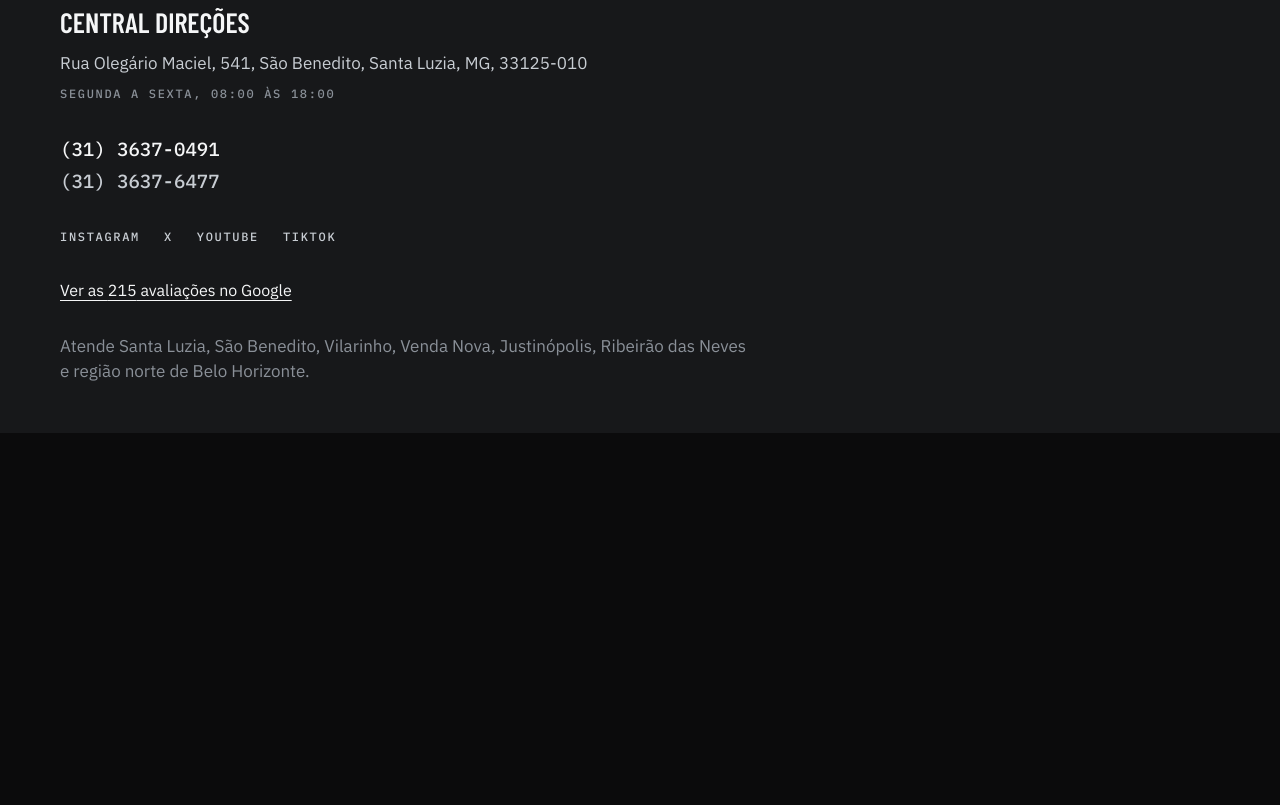
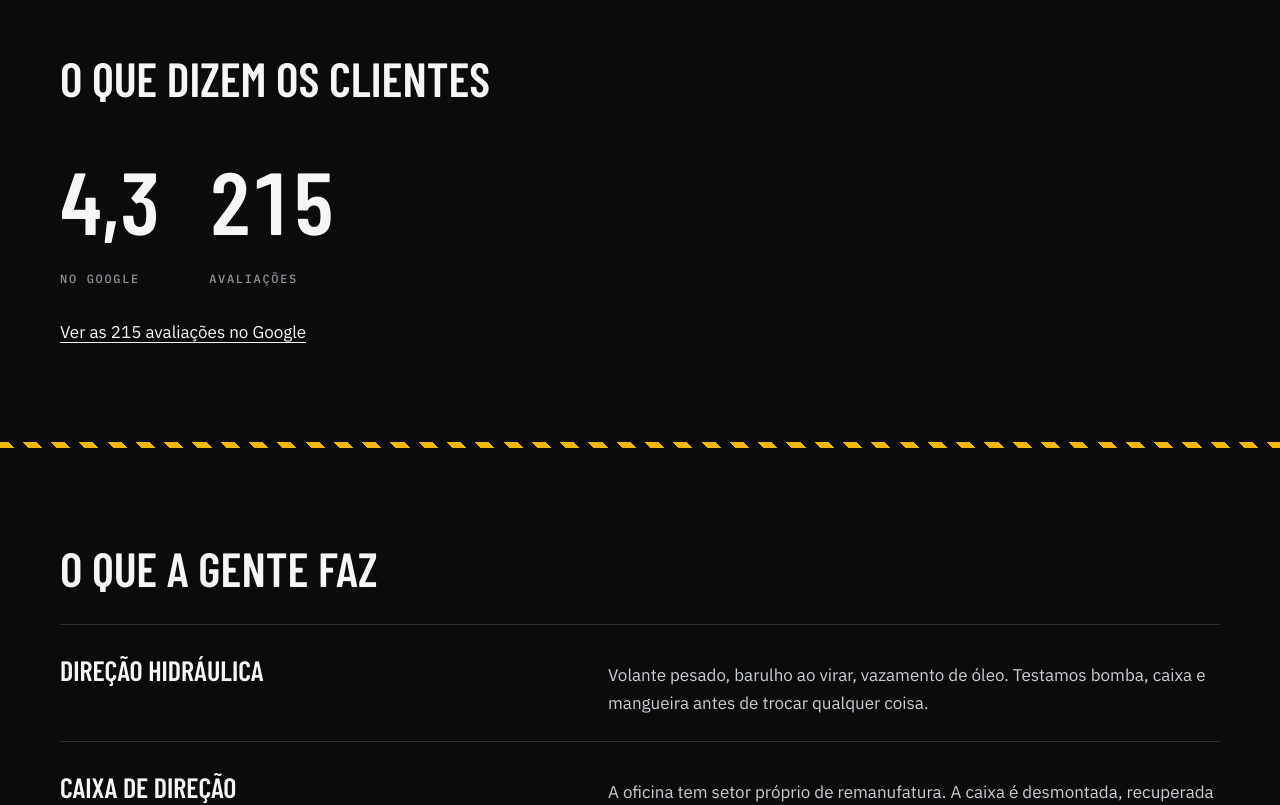
Before and after one commit to YurissCG/Central-Dire-es, a Next.js app: page / in a window 1280 px wide. Shown: the part 1480-2285 px from the top of the page. Before the commit the page ends 1913 px from the top, so only its background shows below. Built offline with nearby package versions, Linux system fonts and the light colour scheme.

Commit message:
completa secoes da home

```diff
--- a/src/app/page.tsx
+++ b/src/app/page.tsx
@@ -1,11 +1,22 @@
 import { Hero } from "@/components/secoes/Hero";
 import { PainelDiagnostico } from "@/components/diagnostico/PainelDiagnostico";
+import { ProvaSocial } from "@/components/secoes/ProvaSocial";
+import { GradeServicos } from "@/components/secoes/GradeServicos";
+import { ComoFunciona } from "@/components/secoes/ComoFunciona";
+import { Localizacao } from "@/components/secoes/Localizacao";
 
 export default function Home() {
   return (
     <>
       <Hero />
+      <div className="faixa-zebrada" aria-hidden="true" />
       <PainelDiagnostico />
+      <ProvaSocial />
+      <div className="faixa-zebrada" aria-hidden="true" />
+      <GradeServicos />
+      <ComoFunciona />
+      <div className="faixa-zebrada" aria-hidden="true" />
+      <Localizacao />
     </>
   );
 }
--- /dev/null
+++ b/src/components/secoes/ComoFunciona.tsx
@@ -0,0 +1,29 @@
+const PASSOS = [
+  { numero: "01", texto: "Você chega ou manda mensagem" },
+  { numero: "02", texto: "A gente inspeciona e mostra o que achou" },
+  { numero: "03", texto: "Orçamento antes de começar" },
+  { numero: "04", texto: "Serviço feito e testado" },
+];
+
+export function ComoFunciona() {
+  return (
+    <section className="mx-auto w-full max-w-[1200px] px-5 py-16 md:py-24">
+      <h2 className="font-display text-h2 uppercase leading-none text-branco">Como funciona</h2>
+
+      <ol className="mt-8 grid gap-8 md:grid-cols-4 md:gap-6">
+        {PASSOS.map((passo) => (
+          <li key={passo.numero} className="flex flex-col gap-2">
+            <span
+              className="font-mono text-h3 text-amarelo"
+              style={{ fontVariantNumeric: "tabular-nums" }}
+              aria-hidden="true"
+            >
+              {passo.numero}
+            </span>
+            <span className="text-corpo-lg text-branco">{passo.texto}</span>
+          </li>
+        ))}
+      </ol>
+    </section>
+  );
+}
--- /dev/null
+++ b/src/components/secoes/ContadorNumero.tsx
@@ -0,0 +1,58 @@
+"use client";
+
+import { useEffect, useRef, useState } from "react";
+
+interface ContadorNumeroProps {
+  valor: number;
+  className?: string;
+  decimalSeparator?: string;
+  duracaoMs?: number;
+}
+
+export function ContadorNumero({
+  valor,
+  className,
+  decimalSeparator = ".",
+  duracaoMs = 1200,
+}: ContadorNumeroProps) {
+  const [exibido, setExibido] = useState(valor);
+  const refSpan = useRef<HTMLSpanElement>(null);
+  const jaAnimouRef = useRef(false);
+
+  useEffect(() => {
+    const elemento = refSpan.current;
+    if (!elemento || jaAnimouRef.current) return;
+
+    if (window.matchMedia("(prefers-reduced-motion: reduce)").matches) return;
+
+    const observer = new IntersectionObserver(
+      ([entrada]) => {
+        if (!entrada.isIntersecting || jaAnimouRef.current) return;
+        jaAnimouRef.current = true;
+        observer.disconnect();
+
+        const inicio = performance.now();
+        setExibido(0);
+
+        function passo(agora: number) {
+          const progresso = Math.min((agora - inicio) / duracaoMs, 1);
+          setExibido(valor * progresso);
+          if (progresso < 1) requestAnimationFrame(passo);
+        }
+        requestAnimationFrame(passo);
+      },
+      { threshold: 0.3 },
+    );
+    observer.observe(elemento);
+    return () => observer.disconnect();
+  }, [valor, duracaoMs]);
+
+  const decimais = valor % 1 !== 0 ? 1 : 0;
+  const texto = exibido.toFixed(decimais).replace(".", decimalSeparator);
+
+  return (
+    <span ref={refSpan} className={className} style={{ fontVariantNumeric: "tabular-nums" }}>
+      {texto}
+    </span>
+  );
+}
--- /dev/null
+++ b/src/components/secoes/GradeServicos.tsx
@@ -0,0 +1,33 @@
+import Link from "next/link";
+import { SERVICOS } from "@/content/servicos";
+import { cn } from "@/lib/utils";
+
+const FOCO =
+  "focus-visible:outline focus-visible:outline-2 focus-visible:outline-offset-2 focus-visible:outline-amarelo";
+
+export function GradeServicos() {
+  return (
+    <section className="mx-auto w-full max-w-[1200px] px-5 py-16 md:py-24">
+      <h2 className="font-display text-h2 uppercase leading-none text-branco">O que a gente faz</h2>
+
+      <ul className="mt-8 flex flex-col divide-y divide-grafite-borda border-t border-grafite-borda">
+        {SERVICOS.map((servico) => (
+          <li key={servico.slug}>
+            <Link
+              href={`/servicos/${servico.slug}`}
+              className={cn(
+                "flex flex-col gap-2 py-6 md:flex-row md:items-baseline md:justify-between md:gap-8",
+                FOCO,
+              )}
+            >
+              <span className="shrink-0 font-display text-h3 uppercase text-branco md:w-[280px]">
+                {servico.nome}
+              </span>
+              <span className="max-w-[60ch] text-corpo leading-[1.65] text-aco">{servico.resumo}</span>
+            </Link>
+          </li>
+        ))}
+      </ul>
+    </section>
+  );
+}
--- /dev/null
+++ b/src/components/secoes/Localizacao.tsx
@@ -0,0 +1,69 @@
+import { Clock, MapPin, Phone } from "lucide-react";
+import { NEGOCIO } from "@/content/negocio";
+import { linkGoogleMapsBusca } from "@/lib/maps";
+import { cn } from "@/lib/utils";
+
+const FOCO =
+  "focus-visible:outline focus-visible:outline-2 focus-visible:outline-offset-2 focus-visible:outline-amarelo";
+
+export function Localizacao() {
+  return (
+    <section className="mx-auto w-full max-w-[1200px] px-5 py-16 md:py-24">
+      <h2 className="font-display text-h2 uppercase leading-none text-branco">Onde a gente fica</h2>
+
+      <p className="mt-4 max-w-[68ch] text-corpo-lg leading-[1.65] text-aco">
+        {NEGOCIO.endereco.logradouro}, {NEGOCIO.endereco.numero}, {NEGOCIO.endereco.bairro}.{" "}
+        {NEGOCIO.endereco.referencia}.
+      </p>
+
+      <div className="mt-8 grid gap-6 md:grid-cols-2">
+        <a
+          href={linkGoogleMapsBusca(`${NEGOCIO.nome}, ${NEGOCIO.endereco.completo}`)}
+          target="_blank"
+          rel="noopener noreferrer"
+          className={cn(
+            "superficie flex min-h-[220px] flex-col items-start justify-between gap-4 p-6 transition-colors hover:border-amarelo",
+            FOCO,
+          )}
+        >
+          <MapPin aria-hidden="true" className="size-8 text-amarelo" />
+          <div>
+            <p className="text-corpo-lg text-branco">{NEGOCIO.endereco.completo}</p>
+            <p className="etiqueta mt-2 text-aco-fosco">Abrir no Google Maps</p>
+          </div>
+        </a>
+
+        <div className="flex flex-col gap-6">
+          <div className="superficie flex items-start gap-3 p-5">
+            <Clock aria-hidden="true" className="mt-0.5 size-5 shrink-0 text-amarelo" />
+            <div>
+              <p className="etiqueta text-aco-fosco">Horário</p>
+              <p className="text-corpo-lg text-branco">{NEGOCIO.horario.texto}</p>
+            </div>
+          </div>
+
+          <div className="superficie flex items-start gap-3 p-5">
+            <Phone aria-hidden="true" className="mt-0.5 size-5 shrink-0 text-amarelo" />
+            <div
+              className="flex flex-col gap-1 font-mono text-corpo-lg"
+              style={{ fontVariantNumeric: "tabular-nums" }}
+            >
+              <a
+                href={`tel:${NEGOCIO.contato.telefonePrincipal}`}
+                className={cn("w-fit text-branco hover:text-amarelo", FOCO)}
+              >
+                {NEGOCIO.contato.telefonePrincipalFormatado}
+              </a>
+              <a
+                href={`tel:${NEGOCIO.contato.telefoneSecundario}`}
+                className={cn("w-fit text-aco hover:text-amarelo", FOCO)}
+              >
+                {NEGOCIO.contato.telefoneSecundarioFormatado}
+              </a>
+            </div>
+          </div>
+        </div>
+      </div>
+    </section>
+  );
+}
--- /dev/null
+++ b/src/components/secoes/ProvaSocial.tsx
@@ -0,0 +1,48 @@
+import { NEGOCIO } from "@/content/negocio";
+import { DEPOIMENTOS } from "@/content/depoimentos";
+import { linkGoogleMapsBusca } from "@/lib/maps";
+import { ContadorNumero } from "./ContadorNumero";
+
+export function ProvaSocial() {
+  return (
+    <section className="mx-auto w-full max-w-[1200px] px-5 py-16 md:py-24">
+      <h2 className="font-display text-h2 uppercase leading-none text-branco">O que dizem os clientes</h2>
+
+      <div className="mt-8 flex flex-wrap gap-x-12 gap-y-6">
+        <div>
+          <ContadorNumero
+            valor={NEGOCIO.provaSocial.notaGoogle}
+            decimalSeparator=","
+            className="font-display text-display text-branco"
+          />
+          <p className="etiqueta mt-1 text-aco-fosco">No Google</p>
+        </div>
+        <div>
+          <ContadorNumero valor={NEGOCIO.provaSocial.totalAvaliacoesGoogle} className="font-display text-display text-branco" />
+          <p className="etiqueta mt-1 text-aco-fosco">Avaliações</p>
+        </div>
+      </div>
+
+      {DEPOIMENTOS.length > 0 && (
+        <div className="mt-10 grid gap-4 md:grid-cols-3">
+          {DEPOIMENTOS.map((depoimento) => (
+            <div key={depoimento.autor} className="superficie flex flex-col gap-2 p-5">
+              <p className="etiqueta text-amarelo">{depoimento.nota} estrelas</p>
+              <p className="text-corpo leading-[1.65] text-aco">&ldquo;{depoimento.texto}&rdquo;</p>
+              <p className="etiqueta text-aco-fosco">{depoimento.autor}</p>
+            </div>
+          ))}
+        </div>
+      )}
+
+      <a
+        href={linkGoogleMapsBusca(`${NEGOCIO.nome}, ${NEGOCIO.endereco.completo}`)}
+        target="_blank"
+        rel="noopener noreferrer"
+        className="mt-8 inline-block text-corpo text-branco underline underline-offset-4 hover:text-amarelo focus-visible:outline focus-visible:outline-2 focus-visible:outline-offset-2 focus-visible:outline-amarelo"
+      >
+        Ver as {NEGOCIO.provaSocial.totalAvaliacoesGoogle} avaliações no Google
+      </a>
+    </section>
+  );
+}
--- /dev/null
+++ b/src/content/depoimentos.ts
@@ -0,0 +1,11 @@
+export interface Depoimento {
+  autor: string;
+  nota: number;
+  texto: string;
+}
+
+// Pendente: nao existe fonte de depoimentos reais do Google em dados/.
+// Nao inventar, ver docs/01-briefing.md secao 1.8. Assim que o cliente aprovar
+// 3 avaliacoes reais para citacao, preencher este array. A secao ProvaSocial
+// ja renderiza os cards automaticamente quando houver itens aqui.
+export const DEPOIMENTOS: Depoimento[] = [];
```
Also changed, not shown: 3 other files (tests, documents, lock files or other folders).
